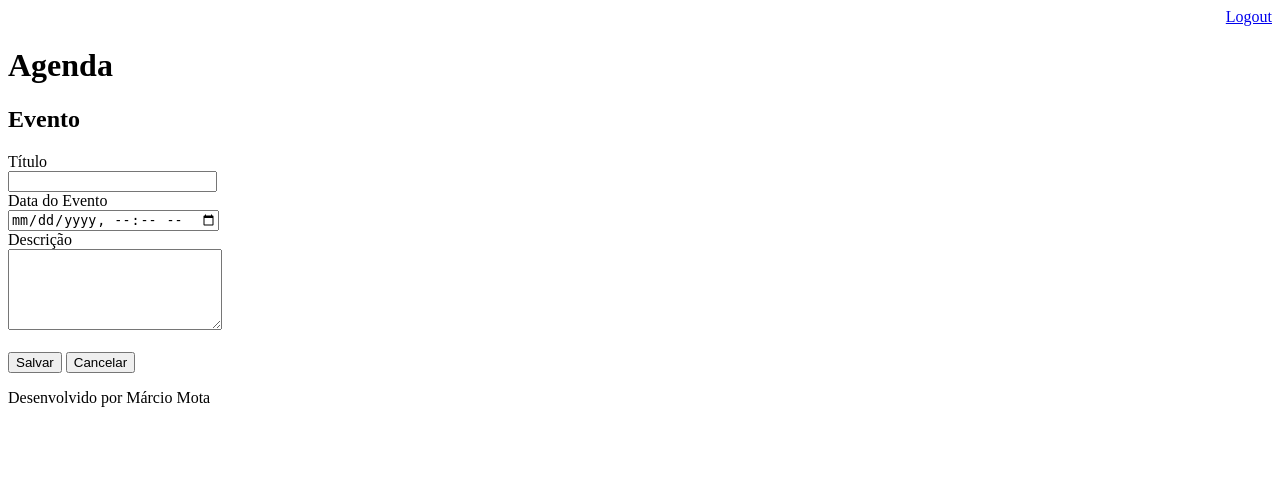
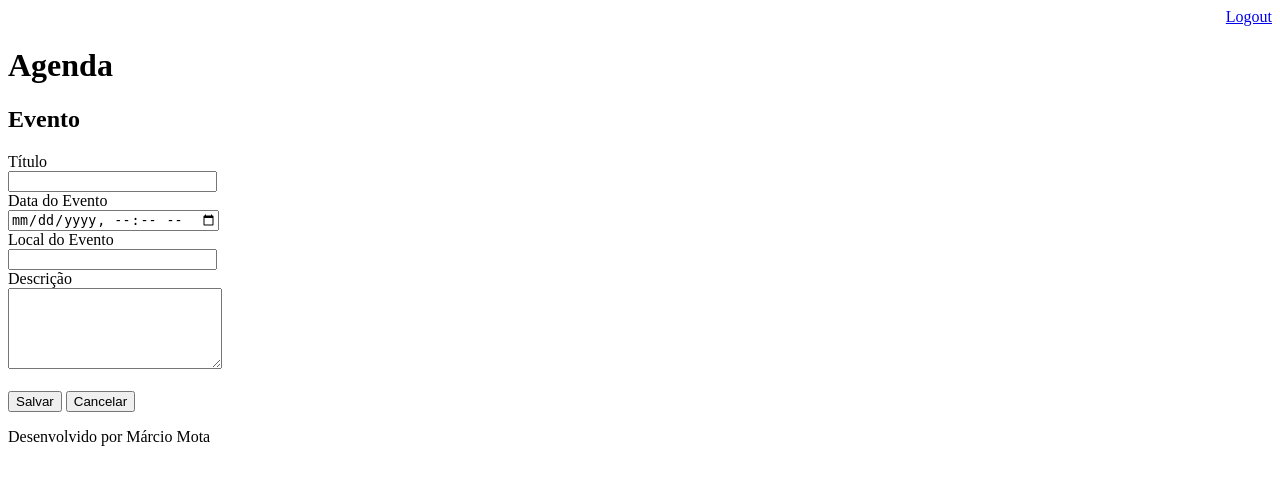
Before and after one commit to MarcioSSMota/agenda, a Django app: page /agenda/evento/ in a window 1280 px wide. Shown: the top 485 px of the page. Run offline with Django 3.2, Linux system fonts and the light colour scheme; a user stored in the database is signed in.

Commit message:
Novo campo local evento.

```diff
--- a/core/models.py
+++ b/core/models.py
@@ -10,6 +10,7 @@ class Evento(models.Model):
     data_evento = models.DateTimeField(verbose_name='Data do Evento')
     data_criacao = models.DateTimeField(auto_now=True) #insere automaticamente a data/hora da criação
     usuario = models.ForeignKey(User, on_delete=models.CASCADE) #utilizar aqui a User
+    local_evento = models.TextField(blank=True, null=True)
 
     # para criar a tabela com o nome abaixo e não com o default que o Python cria que será core_evento
     class Meta:
--- a/core/views.py
+++ b/core/views.py
@@ -52,8 +52,10 @@ def submit_evento(request):
         data_evento = request.POST.get('data_evento')
         descricao = request.POST.get('descricao')
         usuario = request.user
+        local_evento = request.POST.get('local_evento')
         Evento.objects.create(titulo=titulo,
                               data_evento=data_evento,
                               descricao=descricao,
-                              usuario=usuario)
+                              usuario=usuario,
+                              local_evento=local_evento)
     return redirect('/')
--- a/templates/agenda.html
+++ b/templates/agenda.html
@@ -9,7 +9,7 @@
 
     <ul style="font-size: 18px">
     {% for evento in eventos %}
-        <li> {{evento.titulo}} - {{evento.dat_evento}} - {{evento.get_data_criacao}} </li>
+        <li> {{evento.titulo}} - {{evento.dat_evento}} - {{evento.local_evento}} - {{evento.get_data_criacao}} </li>
     {% endfor%}
     </ul>
 
--- a/templates/evento.html
+++ b/templates/evento.html
@@ -12,6 +12,10 @@
     <br>
     <input type="datetime-local" name="data_evento" size="23">
     <br>
+    <label>Local do Evento</label>
+    <br>
+    <input type="text" name="local_evento" size="23">
+    <br>
     <label>Descrição</label>
     <br>
     <textarea name="descricao" rows="5" cols="24"></textarea>
```
Also changed, not shown: core/migrations/0003_evento_local_evento.py (added), db.sqlite3.
